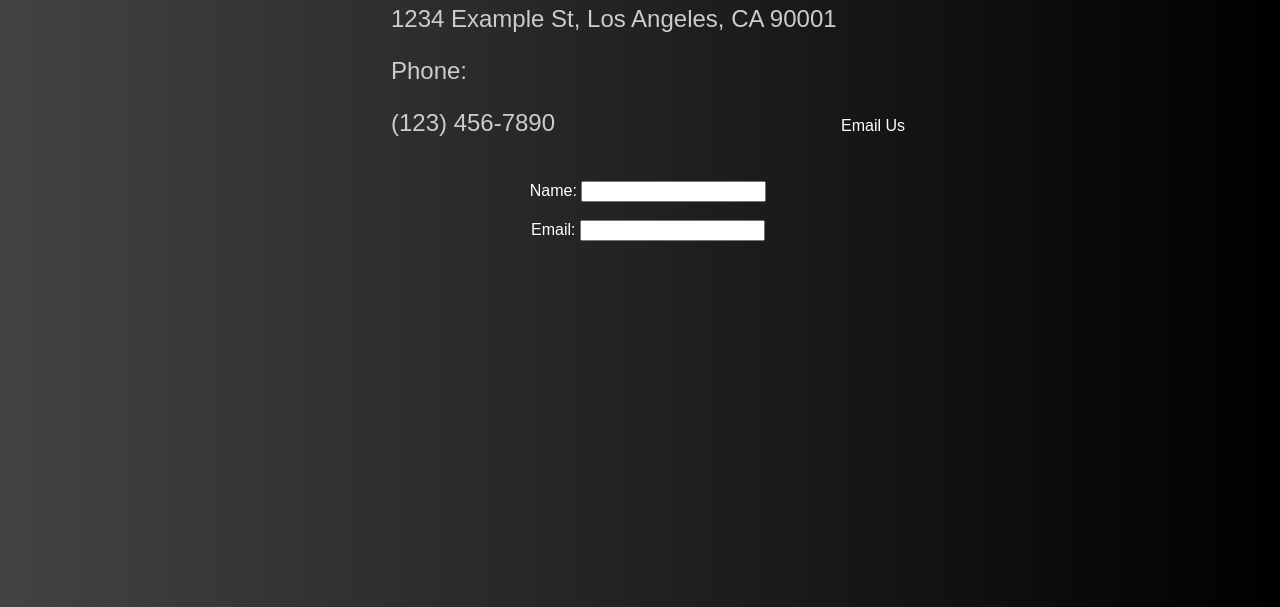
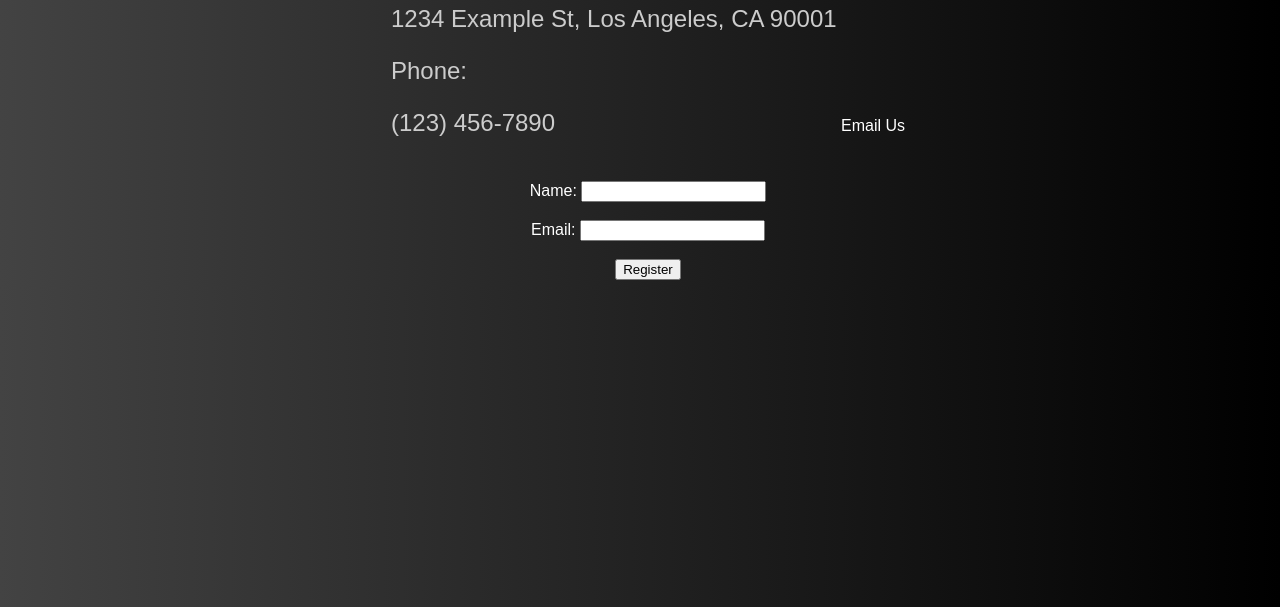
Before and after one commit to Rjgarcia1997/MaddLosAngeles, a plain HTML site: page contact.html in a window 1280 px wide. Shown: the part 193-800 px from the top of the page. Drawn offline with Linux system fonts and the light colour scheme.

Commit message:
Update contact.html

```diff
--- a/contact.html
+++ b/contact.html
@@ -60,7 +60,7 @@
                     <label for="email">Email:</label>
                     <input type="email" id="email" name="email" required><br><br>
 
-                    <a href=register.html input type="submit" value="Register">
+                     <input type="submit" href=register.html value="Register">
                   </form>
             </div>
 </body>
```
